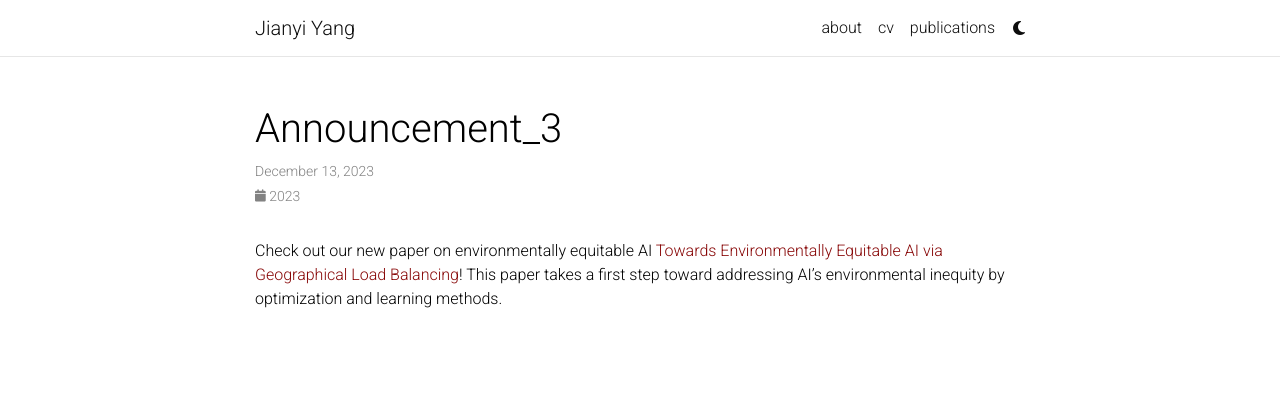
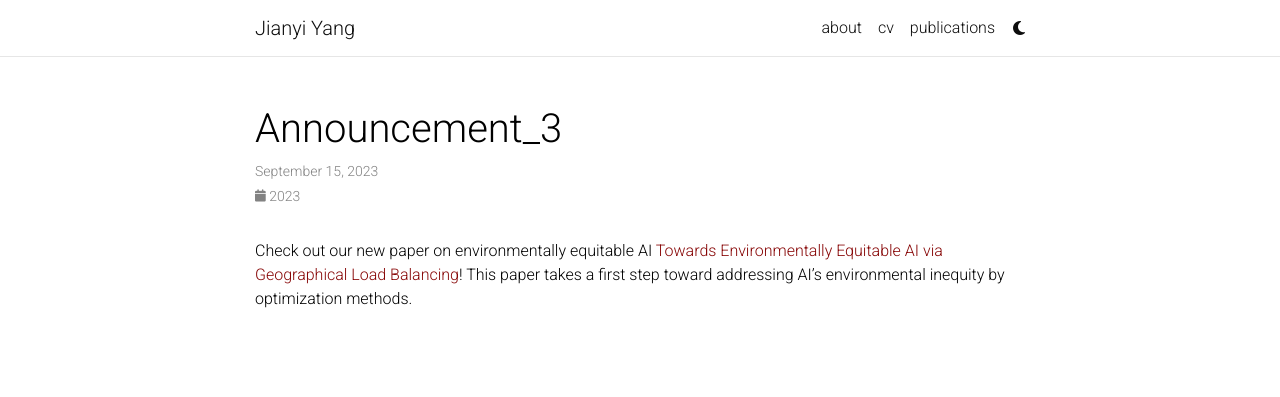
Before and after one commit to jianyiyang-ai/jianyiyang-ai.github.io, a Jekyll site: the page built from _news/announcement_3.md, in a window 1280 px wide. Shown: the top 397 px of the page. Built offline with Jekyll 4.4.1, drawn with Linux system fonts in a browser that asks for light colours; comment, search, counter and statistics services are not loaded; a style sheet for code colours, icons or effects is not loaded.

Commit message:
Update announcement_3.md

```diff
--- a/_news/announcement_3.md
+++ b/_news/announcement_3.md
@@ -1,8 +1,8 @@
 ---
 layout: post
-date: 2023-12-13 15:59:00-0400
+date: 2023-09-15 15:59:00-0400
 inline: true
 related_posts: false
 ---
 
-Check out our new paper on environmentally equitable AI [Towards Environmentally Equitable AI via Geographical Load Balancing](https://arxiv.org/abs/2307.05494)! This paper takes a first step toward addressing AI’s environmental inequity by optimization and learning methods.
+Check out our new paper on environmentally equitable AI [Towards Environmentally Equitable AI via Geographical Load Balancing](https://arxiv.org/abs/2307.05494)! This paper takes a first step toward addressing AI’s environmental inequity by optimization methods.
```
